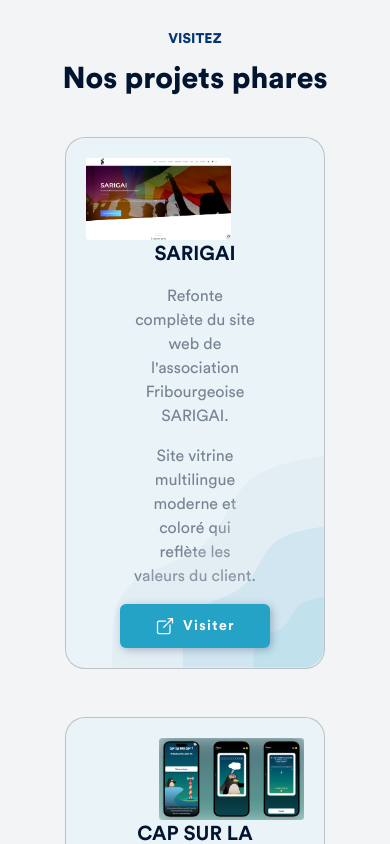
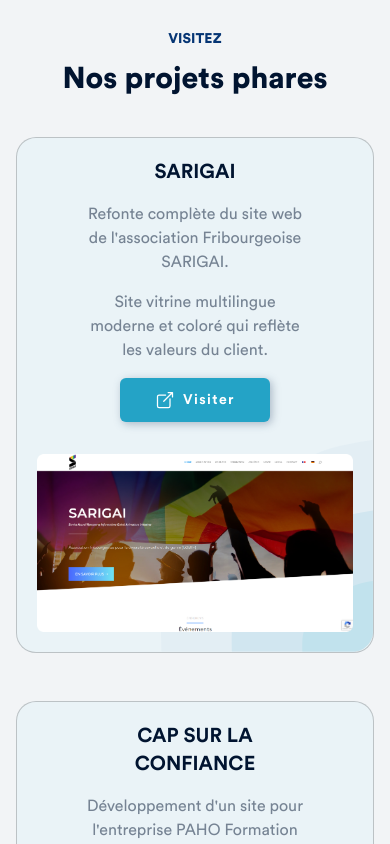
Before and after one commit to Support-Informatique/support-informatique.ch, a React (Vite) app: page / in a window 390 px wide. Shown: the part 6480-7324 px from the top of the page. Built offline with nearby package versions, Linux system fonts and the light colour scheme.

Commit message:
💄 OurProjects are responsive

```diff
--- a/src/components/Project.tsx
+++ b/src/components/Project.tsx
@@ -11,6 +11,7 @@
   title: string
   description: string[]
   image: string
+  imageMobile?: string
   link: string
   order?: 'left' | 'right'
 }
@@ -28,6 +29,7 @@
   title,
   description,
   image,
+  imageMobile,
   link,
   order = 'left'
 }) => {
@@ -35,14 +37,23 @@
   const openLink = () => {
     window.open(link, '_blank')
   }
+
+  const isMobile = window.innerWidth < 768
+  const getImage = () => {
+    if (isMobile && imageMobile) {
+      return imageMobile
+    }
+    return image
+  }
+
   return (
     <div
       className={`${
-        order === 'left' ? 'flex-row' : 'flex-row-reverse'
-      } z-10 flex flex-row flex-wrap justify-between border border-black border-opacity-20 bg-lightCard rounded-[20px] w-8/12 relative p-5`}
+        order === 'left' ? 'xl:flex-row' : 'xl:flex-row-reverse'
+      } z-10 flex flex-wrap justify-between flex-col-reverse border border-black border-opacity-20 gap-y-8 bg-lightCard rounded-[20px] w-11/12 lg:w-10/12 xl:w-8/12 relative p-5`}
     >
-      <img src={image} className='w-4/6' />
-      <div className='flex flex-col justify-center items-center w-1/6 flex-grow gap-y-4 px-12 text-center'>
+      <img src={getImage()} className='w-full xl:w-4/6 object-contain z-10' />
+      <div className='flex flex-col justify-center items-center w-full xl:w-1/6 flex-grow gap-y-4 px-12 text-center'>
         <Text type='card-title' className='font-black'>
           {title}
         </Text>
--- a/src/components/sections/OurProjects.tsx
+++ b/src/components/sections/OurProjects.tsx
@@ -1,6 +1,7 @@
 // images
 import projectPreviewSarigai from '@/assets/images/project-preview-sarigai.png'
 import projectPreviewCapSurLaConfiance from '@/assets/images/project-preview-cap-sur-la-confiance.png'
+import projectPreviewCapSurLaConfianceMobile from '@/assets/images/project-preview-cap-sur-la-confiance-mobile.png'
 import projectPreviewLogistock from '@/assets/images/project-preview-logistock.png'
 
 // components
@@ -24,6 +25,7 @@
       'Jeu mobile permettant de développer et booster sa confiance en soi.'
     ],
     image: projectPreviewCapSurLaConfiance,
+    imageMobile: projectPreviewCapSurLaConfianceMobile,
     link: 'https://app.capsurlaconfiance.ch'
   },
   {
@@ -50,6 +52,7 @@
             description={project.description}
             image={project.image}
             link={project.link}
+            imageMobile={project.imageMobile}
           />
         ))}
       </div>
```
Also changed, not shown: src/assets/images/project-preview-cap-sur-la-confiance-mobile.png (added).
